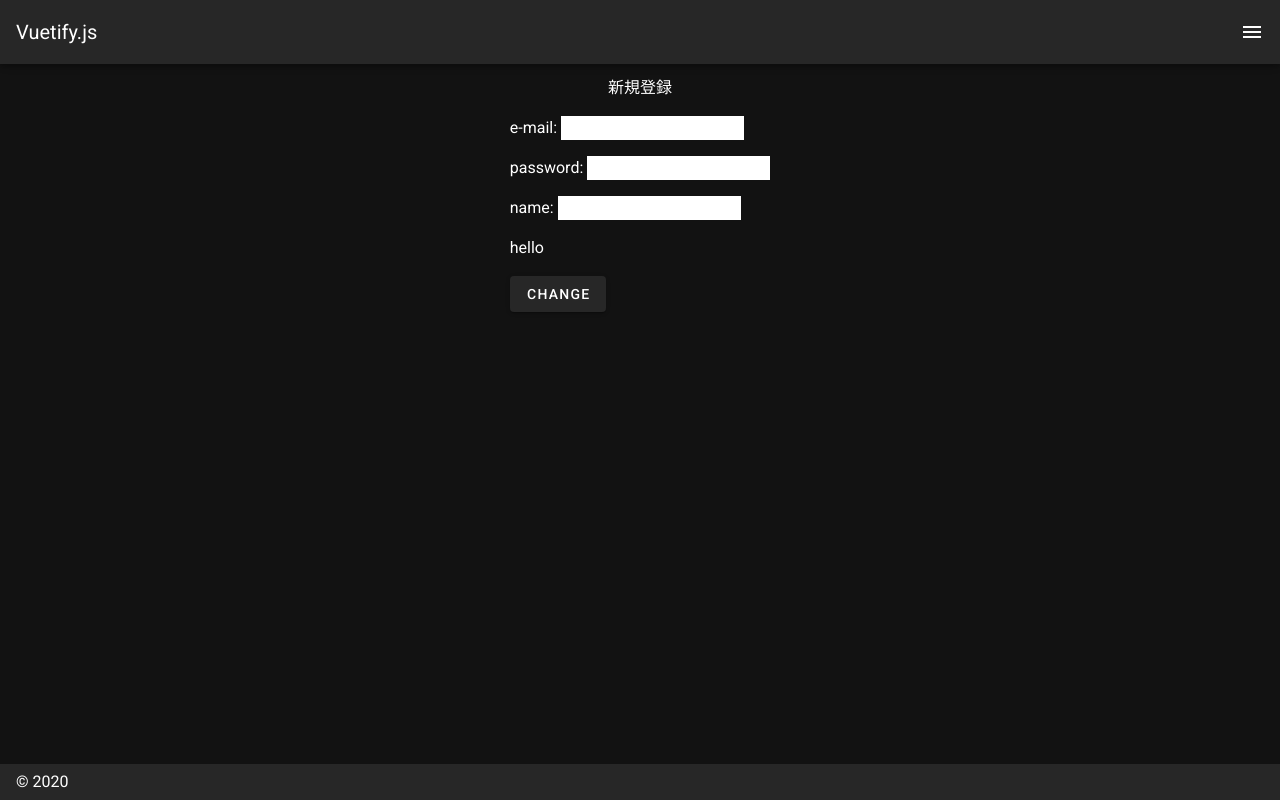
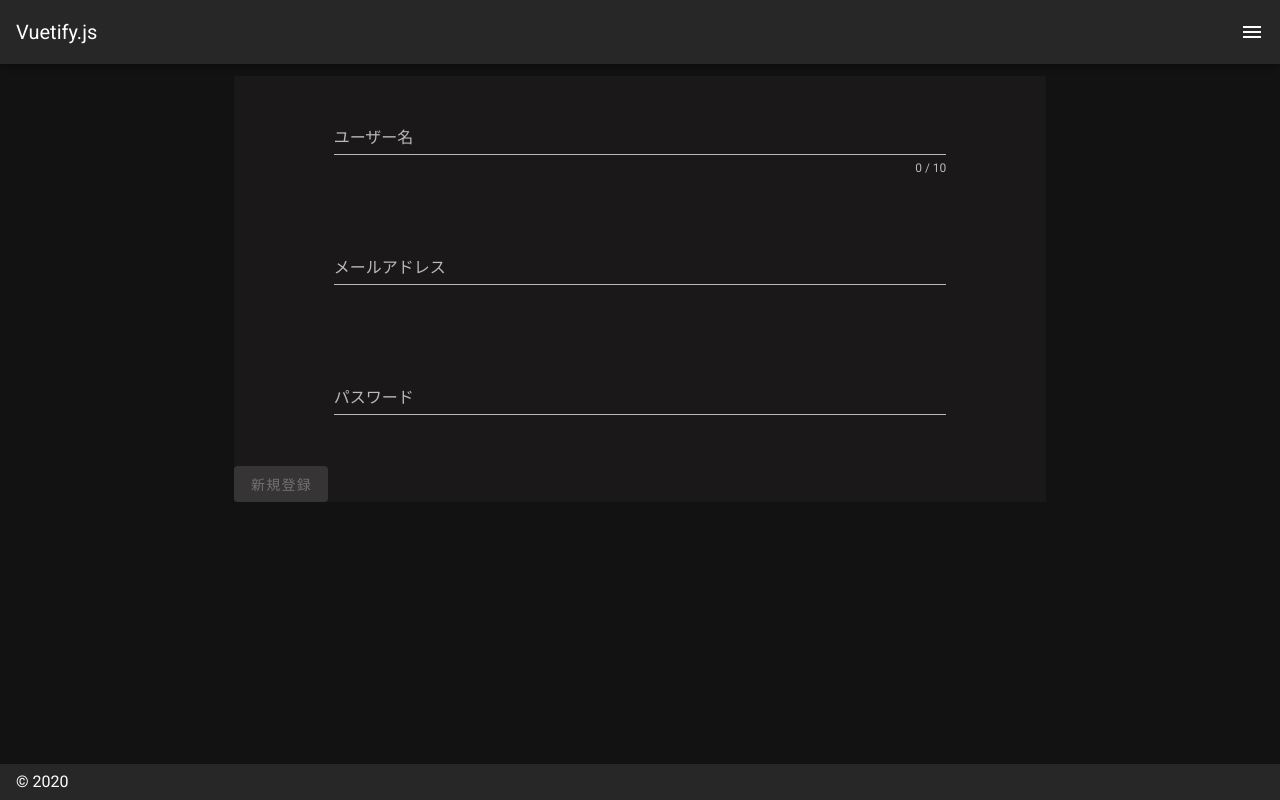
Before and after one commit to nayukata/twitter-test, a Nuxt app: page /Register in a window 1280 px wide. Built offline with nearby package versions, Linux system fonts and the light colour scheme; no server answers.

Commit message:
feat: ユーザー登録機能、 ユーザー登録時と投稿時のValidationを追加

```diff
--- a/components/Form.vue
+++ b/components/Form.vue
@@ -1,22 +1,35 @@
 <template>
-  <div class="container">
-    <div class="row">
-      <textarea
+  <v-layout fluid>
+    <v-form ref="form" v-model="valid">
+      <v-container>
+        <v-row>
+          <v-col cols="10">
+            <v-textarea
               v-model="content"
-        class="tweet-form col-9"
-        rows="4"
-        cols="40"
-        type="text"
-      />
+              auto-grow
+              filled
+              :rules="[contentRules.required]"
+              label="メッセージを送信"
+              outlined
+              shaped
+              rows="3"
+              row-height="8"
+            ></v-textarea>
+          </v-col>
+          <v-col cols="2">
             <v-btn
+              :disabled="!valid"
               color="primary"
               style="height: 4rem;"
               class="form-button col-2 my-auto"
               @click="submit"
               >投稿する
             </v-btn>
-    </div>
-  </div>
+          </v-col>
+        </v-row>
+      </v-container>
+    </v-form>
+  </v-layout>
 </template>
 
 <script>
@@ -25,11 +38,21 @@ import { db } from '~/utils/firebase.js'
 export default {
   data() {
     return {
-      content: ''
+      valid: false,
+      content: '',
+      contentRules: {
+        required: (v) => !!v || false
       }
+    }
+  },
+  mounted() {
+    // エラーをリセット
+    this.$refs.form.resetValidation()
   },
   methods: {
     async submit() {
+      // エラーがなければ送信
+      if (this.$refs.form.validate()) {
         const ref = db.collection('post').doc()
 
         const id = ref.id
@@ -42,6 +65,8 @@ export default {
 
         this.$emit('add-post-to-array', { ...post, uid: id })
         this.content = ''
+        this.$refs.form.resetValidation()
+      }
     }
   }
 }
@@ -73,4 +98,7 @@ textarea {
   font-size: 14px;
   resize: none;
 }
+.container {
+  width: 50rem;
+}
 </style>
--- a/layouts/default.vue
+++ b/layouts/default.vue
@@ -12,7 +12,14 @@
         <nuxt />
       </v-container>
     </v-content>
+
     <v-navigation-drawer v-model="rightDrawer" :right="right" temporary fixed>
+      <transition
+        appear=""
+        @before-enter="beforeEnter"
+        @after-enter="afterEnter"
+        @enter-cancelled="afterEnter"
+      >
         <v-list>
           <v-list-item>
             <v-list-item-action>
@@ -25,7 +32,8 @@
             </nuxt-link>
           </v-list-item>
         </v-list>
-      <v-list>
+      </transition>
+      <v-list :key="2" :data-index="2">
         <v-list-item>
           <v-list-item-action>
             <v-icon light color="white">
@@ -38,6 +46,7 @@
         </v-list-item>
       </v-list>
     </v-navigation-drawer>
+
     <v-footer :fixed="fixed" app>
       <span>&copy; {{ new Date().getFullYear() }}</span>
     </v-footer>
@@ -68,7 +77,31 @@ export default {
       rightDrawer: false,
       title: 'Vuetify.js'
     }
+  },
+  methods: {
+    beforeEnter(el) {
+      el.style.transitionDelay = 100 * parseInt(el.dataset.index, 10) + 'ms'
+    },
+    afterEnter(el) {
+      el.style.transitionDelay = ''
+    }
   }
 }
 </script>
-<style></style>
+<style>
+.v-enter-active,
+.v-leave-active,
+.v-move {
+  transition: 2s, transform 2s;
+}
+
+.v-leave-active {
+  position: absolute;
+}
+.v-enter {
+  transform: TransformX(-20px);
+}
+.v-leave-to {
+  transform: TransformX(20px);
+}
+</style>
--- a/package.json
+++ b/package.json
@@ -21,7 +21,7 @@
   "devDependencies": {
     "@nuxtjs/eslint-config": "^2.0.0",
     "@nuxtjs/eslint-module": "^1.0.0",
-    "@nuxtjs/vuetify": "^1.0.0",
+    "@nuxtjs/vuetify": "^1.11.0",
     "babel-eslint": "^10.0.1",
     "eslint": "^6.1.0",
     "eslint-config-prettier": "^6.10.0",
--- a/pages/Register.vue
+++ b/pages/Register.vue
@@ -1,18 +1,43 @@
 <template>
   <v-layout column justify-center align-center>
     <v-flex xs12 sm8 md6>
-      <v-form>
-        <div class="text-center">
-          <p>新規登録</p>
-        </div>
-        <p>e-mail: <input v-model="email" type="text" /></p>
-        <p>password: <input v-model="password" type="text" /></p>
-        <p>name: <input v-model="name" type="text" /></p>
-        <p>{{ flg ? 'hello' : 'good evening' }}</p>
-        <v-btn @click="toggle">change</v-btn>
-        <v-card-actions>
-          <v-spacer />
-        </v-card-actions>
+      <v-form ref="form" v-model="valid">
+        <v-container width="400px">
+          <v-row align="center">
+            <v-col cols="12">
+              <v-text-field
+                v-model="name"
+                :rules="[nameRules.required, nameRules.regex]"
+                color="blue darken-2"
+                label="ユーザー名"
+                :counter="10"
+                required
+              ></v-text-field>
+            </v-col>
+            <v-col cols="12">
+              <v-text-field
+                v-model="email"
+                :rules="[emailRules.required, emailRules.regex]"
+                color="blue darken-2"
+                label="メールアドレス"
+                required
+              ></v-text-field>
+            </v-col>
+            <v-col cols="12">
+              <v-text-field
+                v-model="password"
+                :rules="[passwordRules.required, passwordRules.regex]"
+                color="blue darken-2"
+                type="password"
+                label="パスワード"
+                required
+              ></v-text-field>
+            </v-col>
+            <v-btn :disabled="!valid" color="success" @click="createUser">
+              新規登録
+            </v-btn>
+          </v-row>
+        </v-container>
       </v-form>
     </v-flex>
   </v-layout>
@@ -25,25 +50,59 @@ export default {
   components: {},
   data() {
     return {
+      valid: false,
+      name: '',
+      nameRules: {
+        required: (v) => !!v || 'ユーザー名を入力してください',
+        regex: (v) =>
+          /^([a-zA-Z0-9]{2,10})$/.test(v) ||
+          '2文字以上、10文字以下で入力してください'
+      },
       email: '',
+      emailRules: {
+        required: (v) => !!v || 'メールアドレスを入力してください',
+        regex: (v) => {
+          const pattern = /^(([^<>()[\]\\.,;:\s@"]+(\.[^<>()[\]\\.,;:\s@"]+)*)|(".+"))@((\[[0-9]{1,3}\.[0-9]{1,3}\.[0-9]{1,3}\.[0-9]{1,3}])|(([a-zA-Z\-0-9]+\.)+[a-zA-Z]{2,}))$/
+          return pattern.test(v) || 'メールアドレスの形式で入力してください'
+        }
+      },
       password: '',
-      name: '',
-      flg: true
+      passwordRules: {
+        required: (v) => !!v || 'パスワードを入力してください',
+        regex: (v) => {
+          const pattern = /^(?=.*[a-z])(?=.*[A-Z])(?=.*[0-9])(?=.{8,})/
+          return (
+            pattern.test(v) ||
+            'パスワードは大文字、数字を含み8文字以上で入力してください'
+          )
+        }
+      }
     }
   },
+  mounted() {
+    // エラーをリセット
+    this.$refs.form.resetValidation()
+  },
   methods: {
-    toggle() {
-      this.flg = !this.flg
-      console.log(this.flg)
-    },
-    createUser() {
-      db.collection('user')
-        .doc()
-        .add({
-          email: this.email,
-          password: this.password,
-          name: this.name
-        })
+    async createUser() {
+      // エラーがなければユーザーを作成
+      if (this.$refs.form.validate()) {
+        const usersRef = db.collection('users')
+        // const userId = usersRef.id
+        await usersRef
+          .add({
+            name: this.name,
+            email: this.email,
+            password: this.password
+          })
+          .then((docRef) => {
+            console.log('Document ID:', docRef.id)
+            this.$emit('created-user', docRef.id)
+          })
+          .catch((error) => {
+            console.log('createUserError:', error)
+          })
+      }
     }
   }
 }
@@ -54,4 +113,11 @@ input {
   background-color: #fff;
   color: black;
 }
+.container {
+  width: 70%;
+  background: #1a1818;
+}
+.col {
+  padding: 30px 100px;
+}
 </style>
--- /dev/null
+++ b/pages/Transition.vue
@@ -0,0 +1,83 @@
+<template>
+  <div class="hello" style="background:grey;">
+    <h1>{{ title }}</h1>
+    <p>{{ message }}</p>
+    <hr />
+    <button @click="doAction">
+      {{ btn }}
+    </button>
+    <transition
+      name="transit"
+      @before-enter="startAction"
+      @before-leave="startAction"
+      @after-enter="endAction"
+      @after-leave="endAction"
+    >
+      <p v-if="flg" class="trans">Transition!</p>
+    </transition>
+  </div>
+</template>
+
+<script>
+export default {
+  name: 'HelloWorld',
+  props: {
+    title: String
+  },
+  data() {
+    return {
+      message: 'Transition Sumnple',
+      flg: true,
+      btn: 'Show/Hide'
+    }
+  },
+  methods: {
+    doAction() {
+      this.flg = !this.flg
+    },
+    startAction() {
+      if (this.flg) {
+        this.message = '現れます・・・・・'
+      } else {
+        this.message = '消えます・・・・・'
+      }
+    },
+    endAction() {
+      if (this.flg) {
+        this.btn = 'Hide'
+        this.message = '現われました。'
+      } else {
+        this.btn = 'Show'
+        this.message = '消えました。'
+      }
+    }
+  }
+}
+</script>
+
+<style>
+.trans {
+  background-color: #ddf;
+  padding: 10px;
+  font-size: 20px;
+}
+
+.transit-enter-active {
+  transition: opacity 0.5s;
+}
+.transit-leave-active {
+  transition: opacity 5s;
+}
+.transit-enter {
+  opacity: 0;
+}
+.transit-enter-to {
+  opacity: 1;
+}
+.transit-leave {
+  opacity: 1;
+}
+.transit-leave-to {
+  opacity: 0;
+}
+</style>
```
Also changed, not shown: pages/HelloWorld.vue (added), 1 other file (tests, documents, lock files or other folders). Lines whose indentation alone changed are shown as unchanged.
